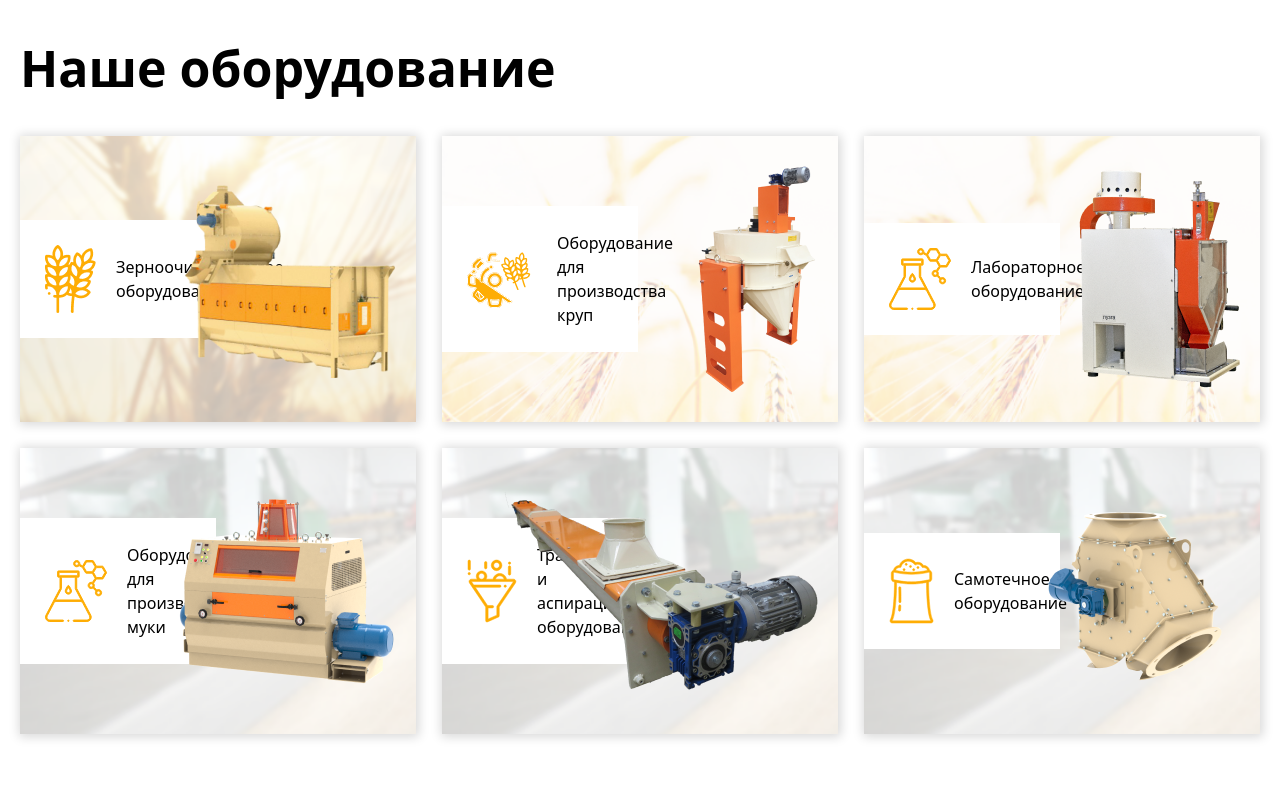
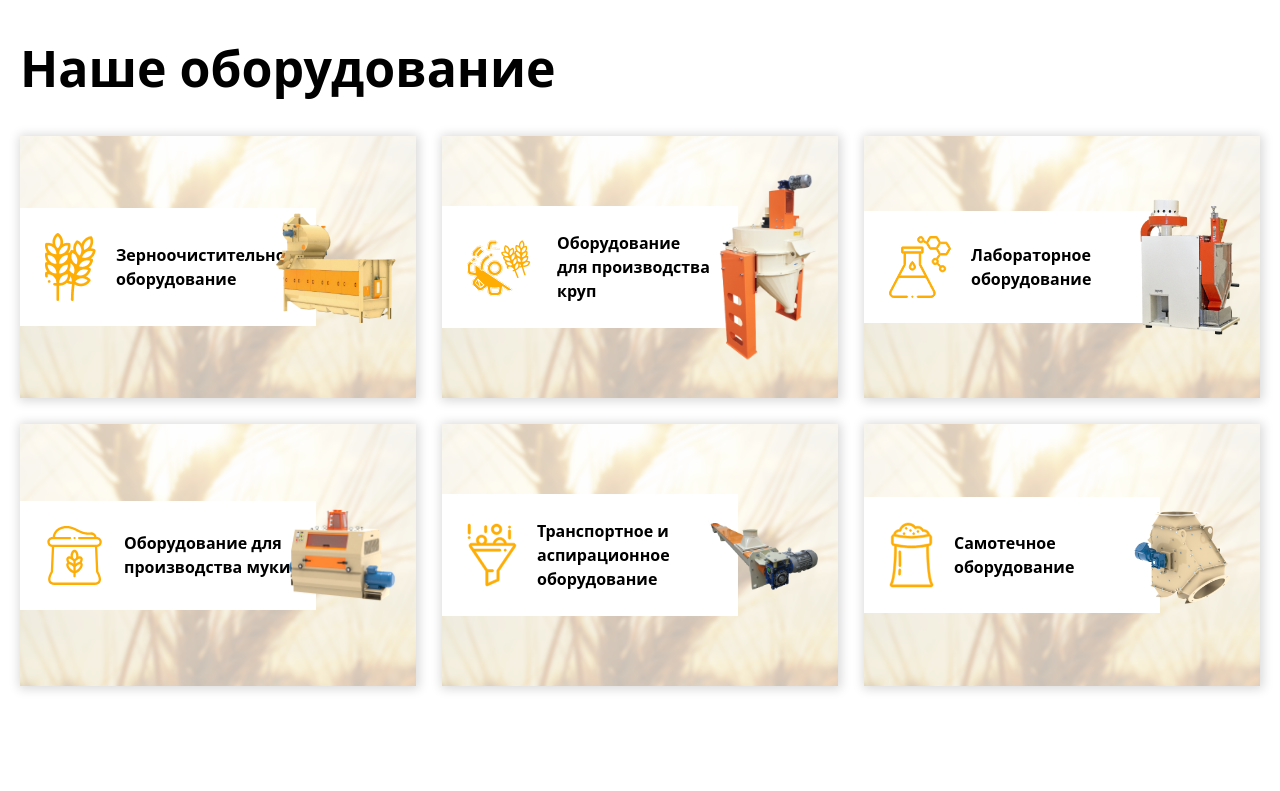
Before and after one commit to virkan91/exzam-5, a React (Vite) app: page / in a window 1280 px wide. Shown: the part 740-1531 px from the top of the page. Built offline with nearby package versions, Linux system fonts and the light colour scheme.

Commit message:
full my version

```diff
--- a/src/pages/home/Home.jsx
+++ b/src/pages/home/Home.jsx
@@ -84,7 +84,7 @@ const Home = () => {
           </div>
         </div>
         {/* B */}
-        <div className='relative hidden lg:flex right-[-60px]'>
+        <div className='relative hidden lg:flex right-[-40px]'>
           <img src={hd01} alt="" className='h-[549px]' />
         </div>
       </section>
@@ -94,58 +94,58 @@ const Home = () => {
           t("s1.t1")}</p>
         <div className='grid lg:grid-cols-2 xl:grid-cols-3 gap-[26px] pt-[30px]'>
           {/* a */}
-          <div className={`aa py-[70px] flex items-center relative pr-[200px]`}>
-            <div className='bg-white p-[25px] flex items-center gap-[20px]'>
+          <div className={`aa py-[70px] flex items-center flex-col xl:flex-row relative`}>
+            <div className='bg-white p-[25px] flex items-center xl:text-[16px] flex-col xl:flex-row font-[700] text-[24px] gap-[20px] xl:mr-[100px] w-full'>
               <img src={s1a} alt="" />
               <p>{
                 t("s1.a")}</p>
             </div>
-            <img src={s1aa} alt="" className='absolute right-[20px]' />
+            <img src={s1aa} alt="" className='xl:absolute w-[120px] xl:right-[20px]' />
           </div>
           {/* b */}
-          <div className={`bb py-[70px] flex items-center relative pr-[200px]`}>
-            <div className='bg-white p-[25px] flex items-center gap-[20px]'>
+          <div className={`aa py-[70px] flex items-center flex-col xl:flex-row relative`}>
+            <div className='bg-white p-[25px] flex items-center xl:text-[16px] flex-col xl:flex-row font-[700] text-[24px] gap-[20px] xl:mr-[100px] w-full'>
               <img src={s1b} alt="" />
               <p>{
                 t("s1.b")}</p>
             </div>
-            <img src={s1bb} alt="" className='absolute right-[20px]' />
+            <img src={s1bb} alt="" className='xl:absolute w-[100px] xl:right-[20px]' />
           </div>
           {/* c */}
-          <div className={`bb py-[70px] flex items-center relative pr-[200px]`}>
-            <div className='bg-white p-[25px] flex items-center gap-[20px]'>
+          <div className={`aa py-[70px] flex items-center flex-col xl:flex-row relative`}>
+            <div className='bg-white p-[25px] flex items-center xl:text-[16px] flex-col xl:flex-row font-[700] text-[24px] gap-[20px] xl:mr-[100px] w-full'>
               <img src={s1c} alt="" />
               <p>{
                 t("s1.c")}</p>
             </div>
-            <img src={s1cc} alt="" className='absolute right-[20px]' />
+            <img src={s1cc} alt="" className='xl:absolute w-[100px] xl:right-[20px]' />
           </div>
           {/* d */}
-          <div className={`dd py-[70px] flex items-center relative pr-[200px]`}>
-            <div className='bg-white p-[25px] flex items-center gap-[20px]'>
-              <img src={s1c} alt="" />
+          <div className={`aa py-[70px] flex items-center flex-col xl:flex-row relative`}>
+            <div className='bg-white p-[25px] flex items-center xl:text-[16px] flex-col xl:flex-row font-[700] text-[24px] gap-[20px] xl:mr-[100px] w-full'>
+              <img src={s1d} alt="" />
               <p>{
                 t("s1.d")}</p>
             </div>
-            <img src={s1dd} alt="" className='absolute right-[20px]' />
+            <img src={s1dd} alt="" className='xl:absolute w-[110px] xl:right-[20px]' />
           </div>
           {/* e */}
-          <div className={`dd py-[70px] flex items-center relative pr-[200px]`}>
-            <div className='bg-white p-[25px] flex items-center gap-[20px]'>
+          <div className={`aa py-[70px] flex items-center flex-col xl:flex-row relative`}>
+            <div className='bg-white p-[25px] flex items-center xl:text-[16px] flex-col xl:flex-row font-[700] text-[24px] gap-[20px] xl:mr-[100px] w-full'>
               <img src={s1e} alt="" />
               <p>{
                 t("s1.e")}</p>
             </div>
-            <img src={s1ee} alt="" className='absolute right-[20px]' />
+            <img src={s1ee} alt="" className='xl:absolute w-[110px] xl:right-[20px]' />
           </div>
           {/* f */}
-          <div className={`dd py-[70px] flex items-center relative pr-[200px]`}>
-            <div className='bg-white p-[25px] flex items-center gap-[20px]'>
+          <div className={`aa py-[70px] flex items-center flex-col xl:flex-row relative`}>
+            <div className='bg-white p-[25px] flex items-center xl:text-[16px] flex-col xl:flex-row font-[700] text-[24px] gap-[20px] xl:mr-[100px] w-full'>
               <img src={s1f} alt="" />
               <p>{
                 t("s1.f")}</p>
             </div>
-            <img src={s1ff} alt="" className='absolute right-[20px]' />
+            <img src={s1ff} alt="" className='xl:absolute w-[110px] xl:right-[20px]' />
           </div>
         </div>
       </section>
```
